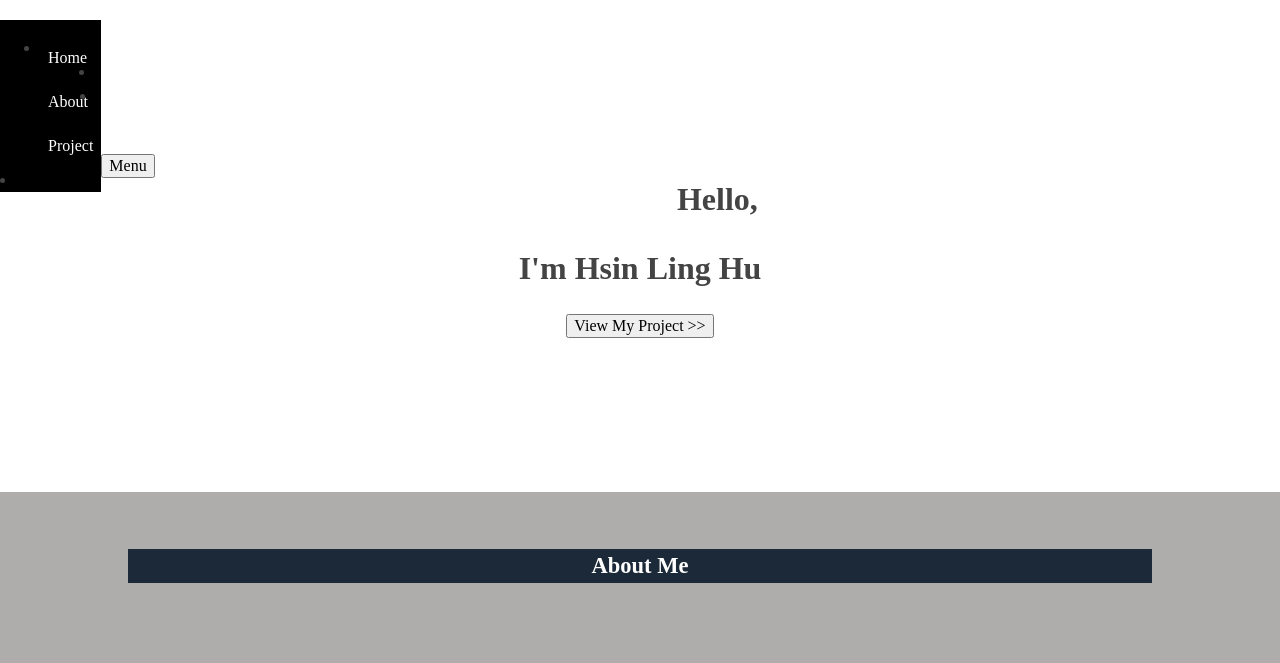
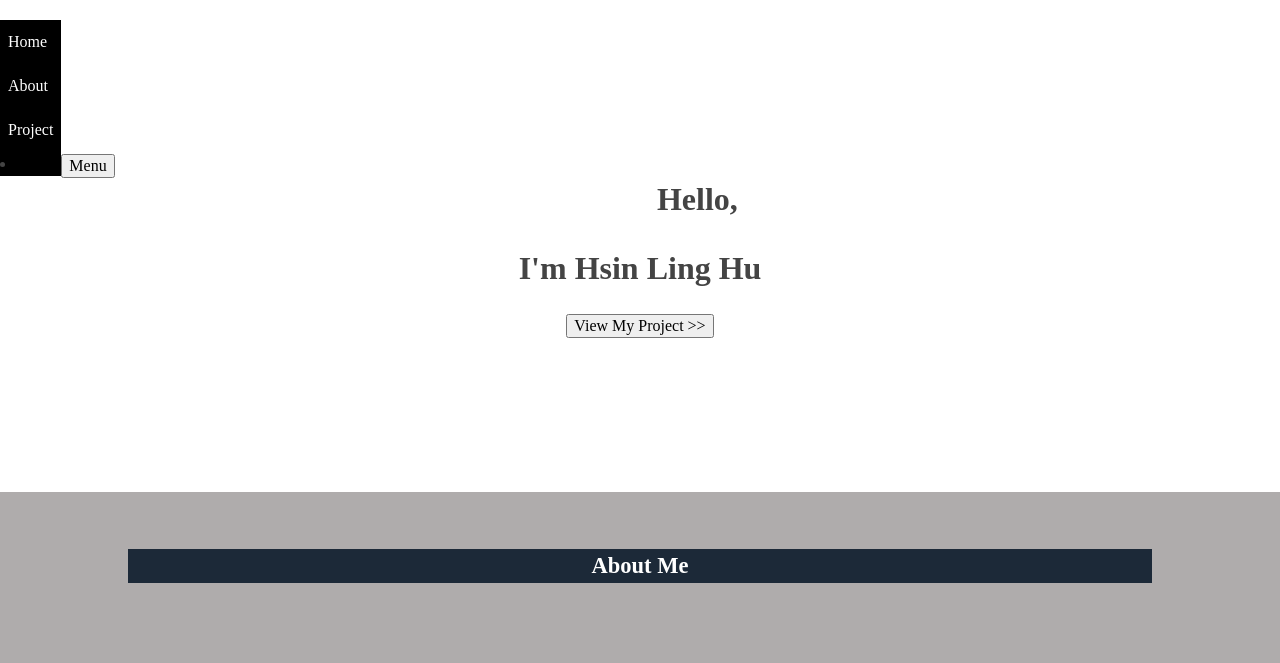
Before and after one commit to hsinlinghu1101/Thinkful-portfolio, a plain HTML site: page index.html in a window 1280 px wide. Shown: the top 663 px of the page. Drawn offline with nearby package versions, Linux system fonts and the light colour scheme.

Commit message:
revised nav bar

```diff
--- a/wireframe.css
+++ b/wireframe.css
@@ -36,6 +36,14 @@
     padding: 10px 8px;
     text-decoration: none;
     font-size: 16px;
+  }
+  ul {
+    list-style-type: none;
+    margin: 0;
+    padding: 0;
+  }
+  li a{
+    display: inline;
   }
 
   .topnav a.icon {
```
